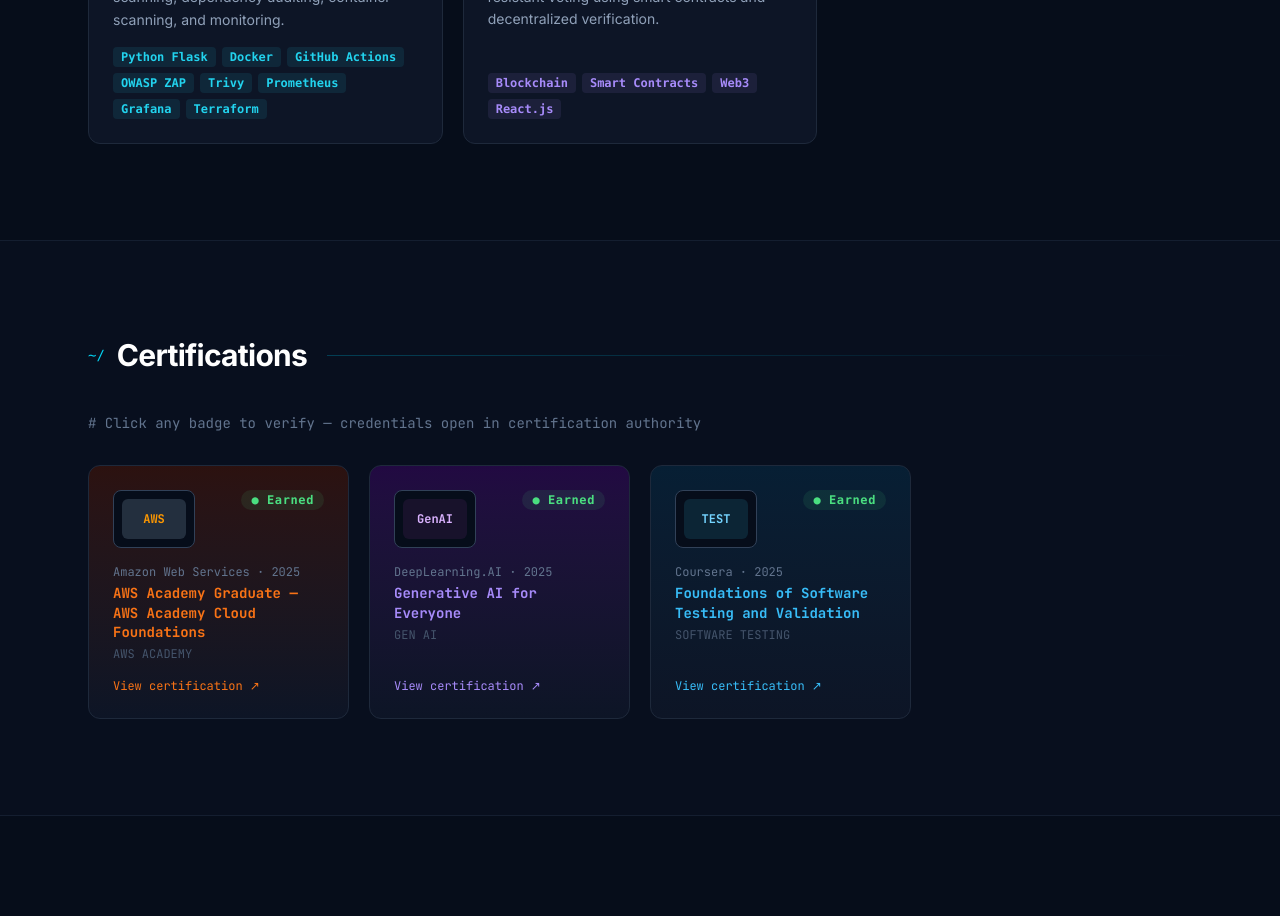
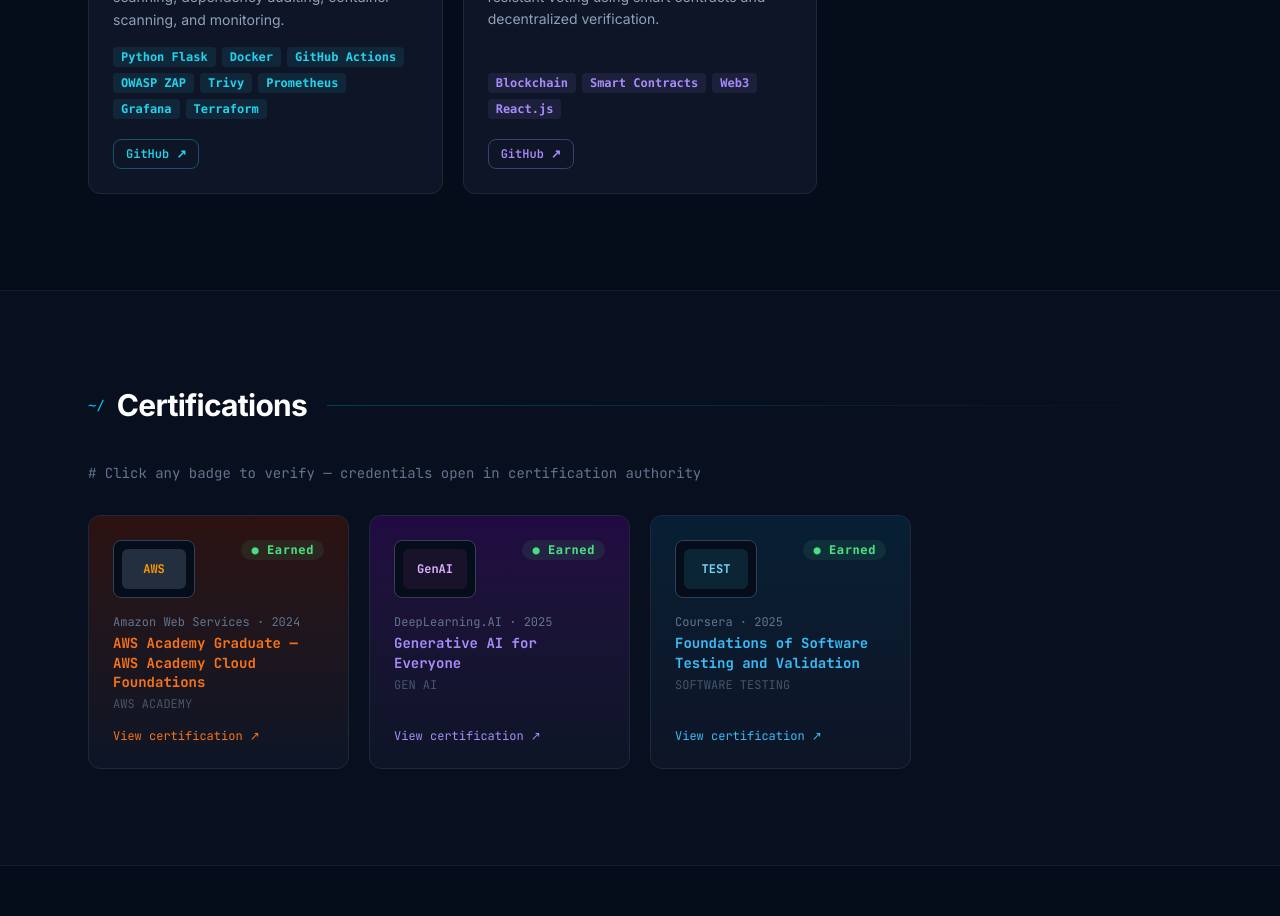
Before and after one commit to 30032003/my-portfolio, a React (Vite) app: page / in a window 1280 px wide. Shown: the part 2400-3316 px from the top of the page. Built offline with nearby package versions, Linux system fonts and the light colour scheme.

Commit message:
Update certification verification links

```diff
--- a/src/App.jsx
+++ b/src/App.jsx
@@ -84,6 +84,7 @@
     icon: "🛡️",
     status: "Completed",
     hasDiagram: false,
+    github: "https://github.com/30032003/SecureApp-Pipeline",
   },
   {
     title: "TrustVote — Online Voting System",
@@ -93,6 +94,7 @@
     icon: "🗳️",
     status: "Completed",
     hasDiagram: false,
+    github: "https://github.com/30032003/TrustVote-Online-Voting-Blockchain",
   },
 ];
 
@@ -119,9 +121,11 @@
   {
     name: "AWS Academy Graduate — AWS Academy Cloud Foundations",
     issuer: "Amazon Web Services",
-    year: "2025",
+    year: "2024",
     status: "Earned",
-    verifyUrl: "https://aws.amazon.com/training/awsacademy/",
+    // AWS
+    verifyUrl:
+      "https://www.credly.com/badges/38925afe-4391-4c90-a5a7-10be54541cff/public_url",
     accent: "#f97316",
     bg: "from-orange-950/60 to-[#0d1526]",
     abbr: "AWS ACADEMY",
@@ -136,7 +140,7 @@
     issuer: "DeepLearning.AI",
     year: "2025",
     status: "Earned",
-    verifyUrl: "https://www.deeplearning.ai/",
+    verifyUrl: "https://simpli-web.app.link/e/3O1sxI1gG5b",
     accent: "#a78bfa",
     bg: "from-purple-950/50 to-[#0d1526]",
     abbr: "GEN AI",
@@ -151,7 +155,8 @@
     issuer: "Coursera",
     year: "2025",
     status: "Earned",
-    verifyUrl: "https://www.coursera.org/",
+    // Coursera
+    verifyUrl: "https://coursera.org/share/37c6b091d8c57a40ad3a111a8e14a1a9",
     accent: "#38bdf8",
     bg: "from-sky-950/50 to-[#0d1526]",
     abbr: "SOFTWARE TESTING",
@@ -608,6 +613,7 @@
     >
       <div className="flex items-start justify-between">
         <span className="text-2xl">{p.icon}</span>
+
         <span
           style={{
             background: p.status === "Completed" ? "#15803d33" : "#b4530933",
@@ -625,6 +631,7 @@
       >
         {p.title}
       </h3>
+
       <p className="text-sm text-slate-400 leading-relaxed flex-1">{p.desc}</p>
 
       <div className="flex flex-wrap gap-1.5 pt-1">
@@ -639,15 +646,35 @@
         ))}
       </div>
 
+      <div className="flex flex-wrap items-center gap-2 pt-2">
+        {p.github && (
+          <a
+            href={p.github}
+            target="_blank"
+            rel="noreferrer"
+            style={{
+              color: p.accent,
+              borderColor: p.accent + "55",
+            }}
+            className="flex items-center gap-2 rounded-lg border px-3 py-1.5 text-xs mono font-semibold hover:bg-white/5 transition-colors"
+          >
+            GitHub ↗
+          </a>
+        )}
+
         {p.hasDiagram && (
           <button
             onClick={() => setOpen((o) => !o)}
-          style={{ color: p.accent, borderColor: p.accent + "55" }}
-          className="mt-2 flex items-center gap-2 rounded-lg border px-3 py-1.5 text-xs mono font-semibold hover:bg-white/5 transition-colors self-start"
+            style={{
+              color: p.accent,
+              borderColor: p.accent + "55",
+            }}
+            className="flex items-center gap-2 rounded-lg border px-3 py-1.5 text-xs mono font-semibold hover:bg-white/5 transition-colors"
           >
-          {open ? "▲ Hide" : "▼ View"} Architecture Diagram
+            {open ? "▲ Hide" : "▼ View"} Architecture
           </button>
         )}
+      </div>
 
       {p.hasDiagram && open && (
         <div className="mt-2 animate-in">
```
Lines whose indentation alone changed are shown as unchanged.
